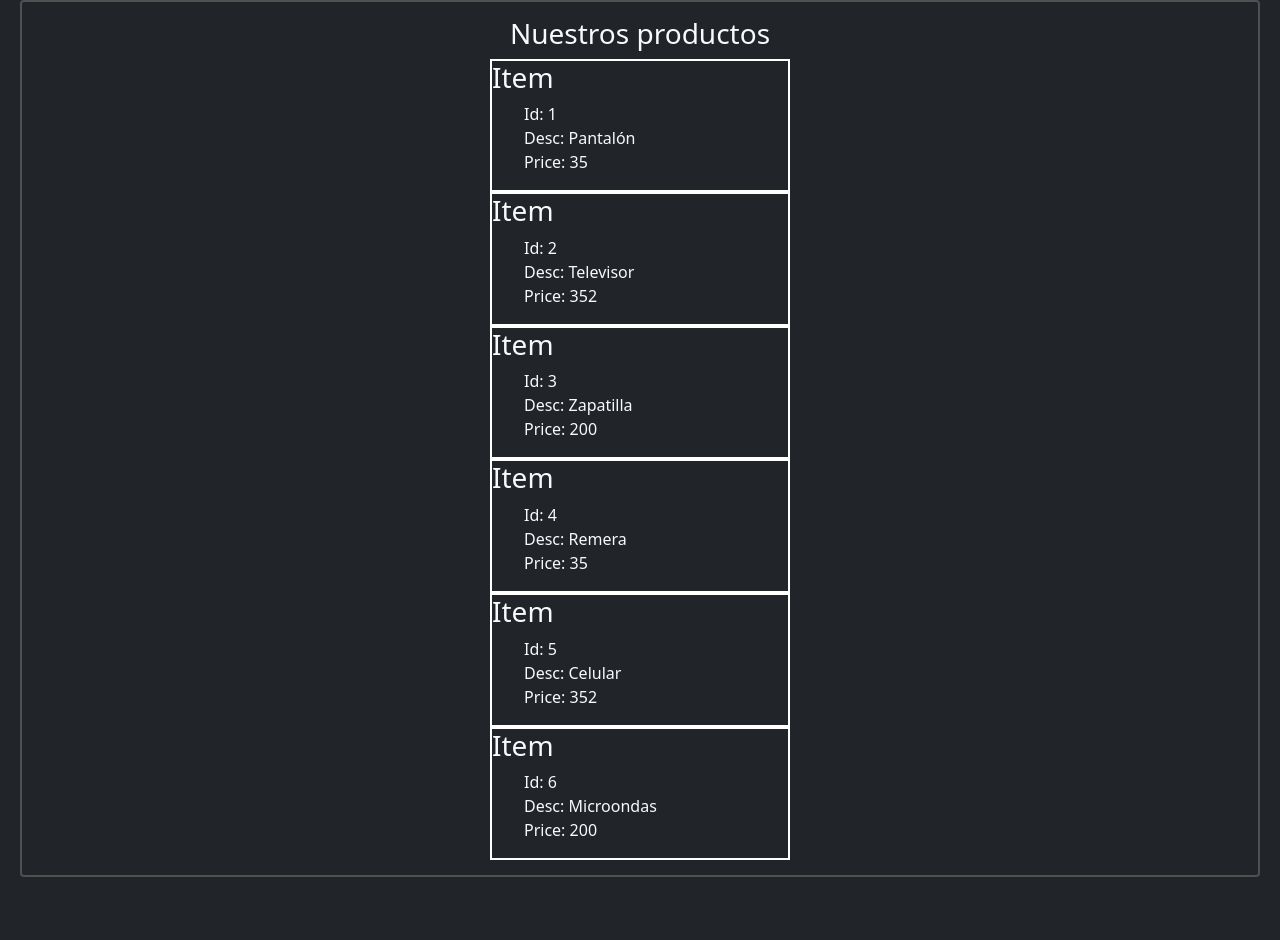
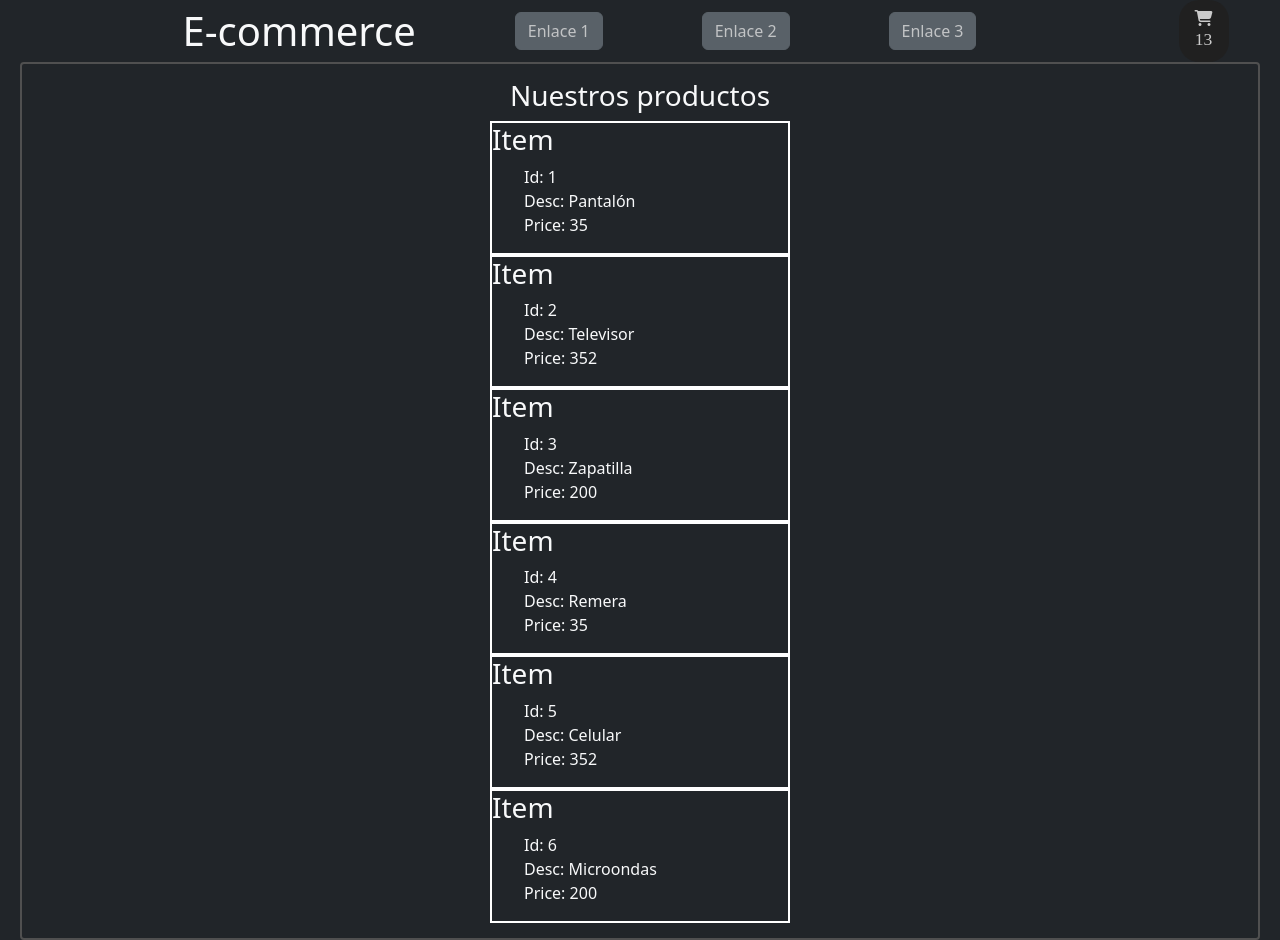
Before and after one commit to kildegaard/coderhouse-reactjs, a React (Create React App) app in the folder react-coderhouse/: page / in a window 1280 px wide. Before the commit the page ends 877 px from the top, so only its background shows below. Built offline with nearby package versions, Linux system fonts and the light colour scheme.

Commit message:
Agregando routeo v3

```diff
--- a/react-coderhouse/src/App.js
+++ b/react-coderhouse/src/App.js
@@ -22,6 +22,8 @@ function App() {
 
     <div className="App">
       <Router>
+        {/* Todos los componentes que estén dentro de Router se van a poder ver en todas las rutas */}
+        <NavBar />
         <Routes>
           <Route path='/' element={<ItemListContainer />} />
           {/* <Route path='/counter' element={<ItemCount />} /> */}
```
